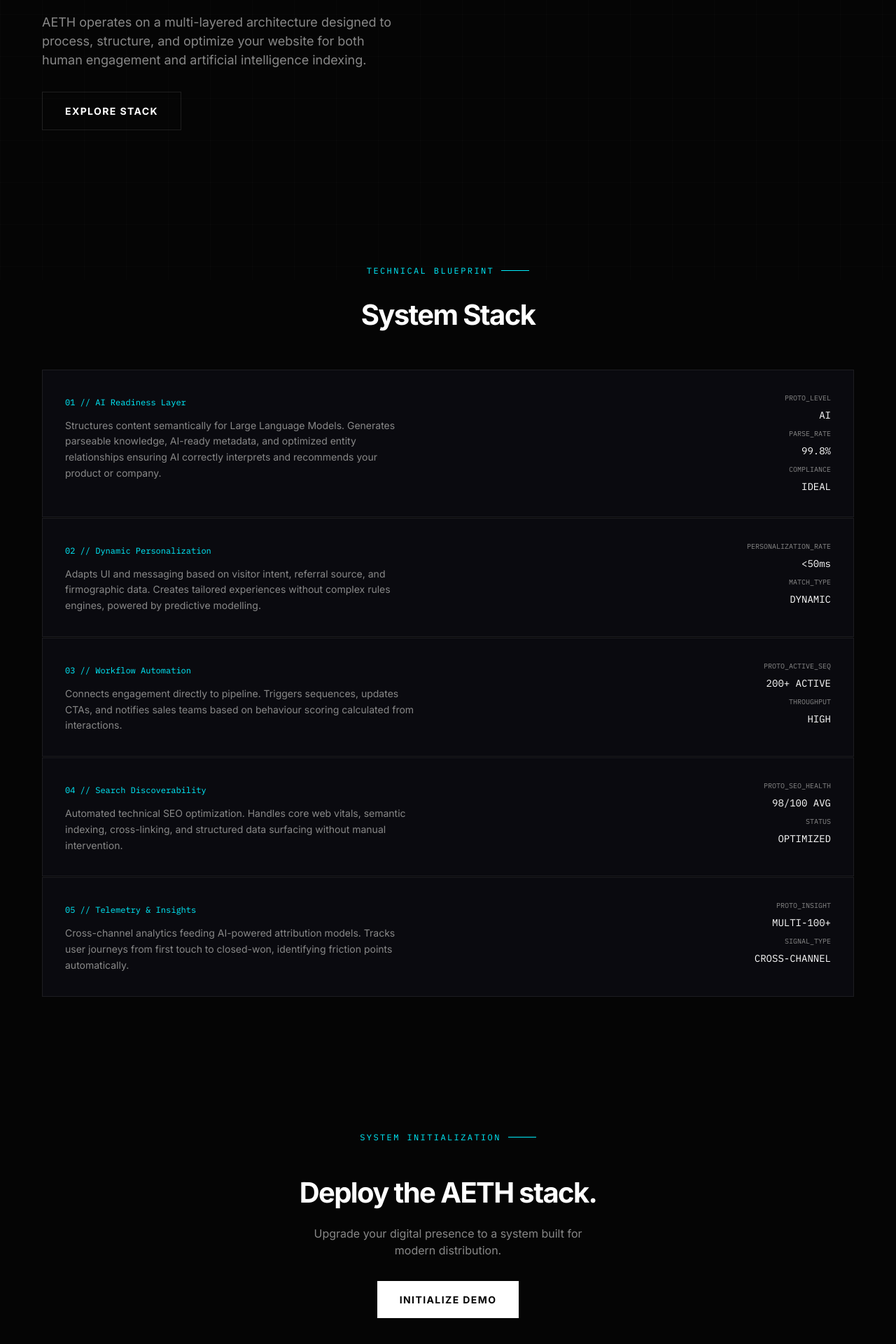
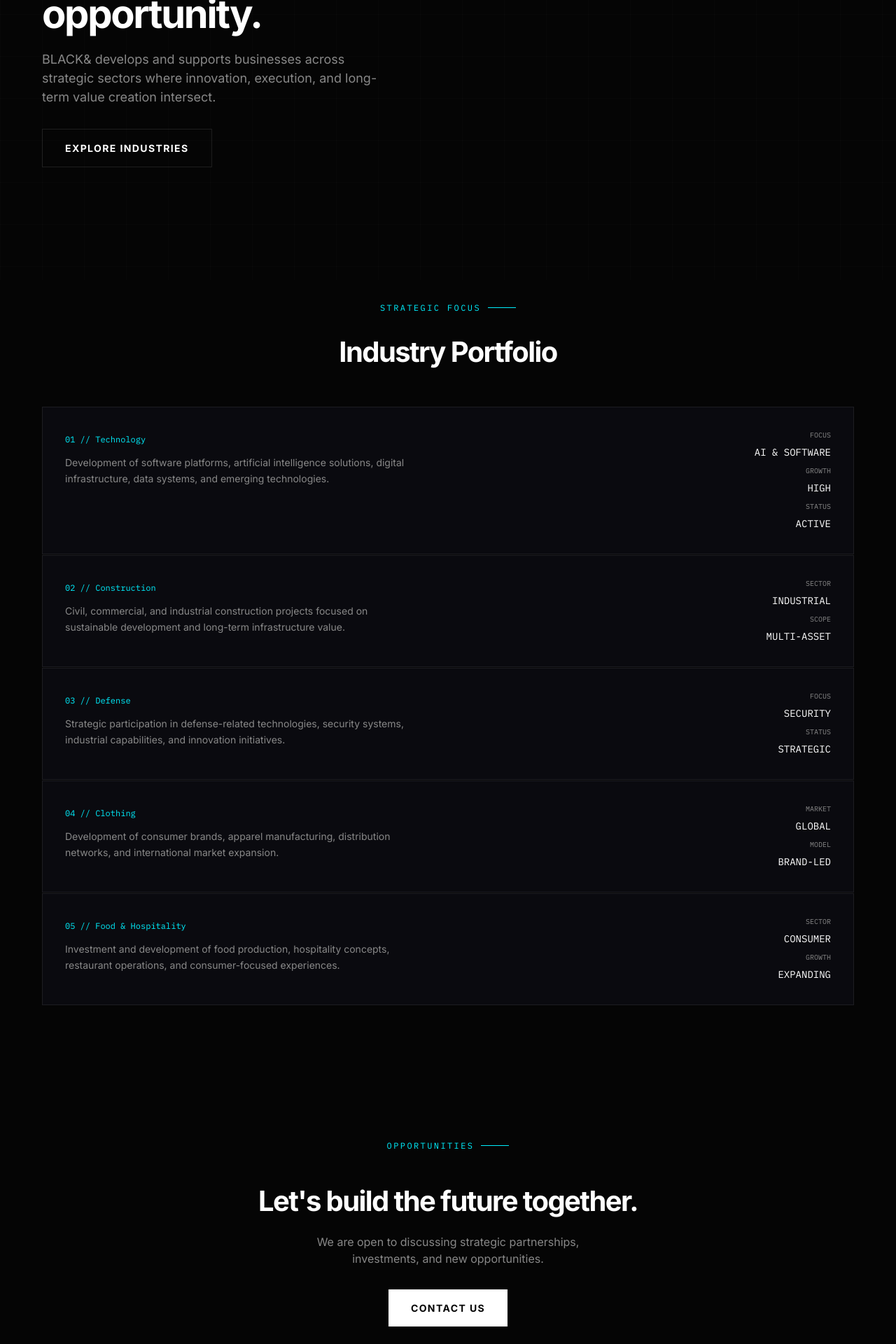
Before and after one commit to blackandb/aeth, a Next.js app: page /features in a window 1280 px wide. Shown: the part 400-2320 px from the top of the page at 70% size. Built offline with nearby package versions, Linux system fonts and the light colour scheme.

Commit message:
Update page.tsx

```diff
--- a/src/app/features/page.tsx
+++ b/src/app/features/page.tsx
@@ -2,39 +2,80 @@ import type { Metadata } from "next";
 import Link from "next/link";
 
 export const metadata: Metadata = {
-  title: "Product Architecture — AETH",
-  description: "Explore the multi-layered architecture behind AETH: AI readiness, personalization, automation, SEO, and telemetry.",
+  title: "Industries — BLACK&",
+  description: "Discover the industries where BLACK& develops businesses, technologies, and long-term strategic opportunities.",
 };
 
 const layers = [
-  { num: "01", cat: "AI Readiness Layer", desc: "Structures content semantically for Large Language Models. Generates parseable knowledge, AI-ready metadata, and optimized entity relationships ensuring AI correctly interprets and recommends your product or company.", metrics: [{ label: "Proto_Level", val: "AI" }, { label: "Parse_Rate", val: "99.8%" }, { label: "Compliance", val: "IDEAL" }] },
-  { num: "02", cat: "Dynamic Personalization", desc: "Adapts UI and messaging based on visitor intent, referral source, and firmographic data. Creates tailored experiences without complex rules engines, powered by predictive modelling.", metrics: [{ label: "Personalization_Rate", val: "<50ms" }, { label: "Match_Type", val: "DYNAMIC" }] },
-  { num: "03", cat: "Workflow Automation", desc: "Connects engagement directly to pipeline. Triggers sequences, updates CTAs, and notifies sales teams based on behaviour scoring calculated from interactions.", metrics: [{ label: "Proto_Active_Seq", val: "200+ ACTIVE" }, { label: "Throughput", val: "HIGH" }] },
-  { num: "04", cat: "Search Discoverability", desc: "Automated technical SEO optimization. Handles core web vitals, semantic indexing, cross-linking, and structured data surfacing without manual intervention.", metrics: [{ label: "Proto_Seo_Health", val: "98/100 AVG" }, { label: "Status", val: "OPTIMIZED" }] },
-  { num: "05", cat: "Telemetry & Insights", desc: "Cross-channel analytics feeding AI-powered attribution models. Tracks user journeys from first touch to closed-won, identifying friction points automatically.", metrics: [{ label: "Proto_Insight", val: "MULTI-100+" }, { label: "Signal_Type", val: "CROSS-CHANNEL" }] },
+  {
+    num: "01",
+    cat: "Technology",
+    desc: "Development of software platforms, artificial intelligence solutions, digital infrastructure, data systems, and emerging technologies.",
+    metrics: [
+      { label: "Focus", val: "AI & SOFTWARE" },
+      { label: "Growth", val: "HIGH" },
+      { label: "Status", val: "ACTIVE" },
+    ],
+  },
+  {
+    num: "02",
+    cat: "Construction",
+    desc: "Civil, commercial, and industrial construction projects focused on sustainable development and long-term infrastructure value.",
+    metrics: [
+      { label: "Sector", val: "INDUSTRIAL" },
+      { label: "Scope", val: "MULTI-ASSET" },
+    ],
+  },
+  {
+    num: "03",
+    cat: "Defense",
+    desc: "Strategic participation in defense-related technologies, security systems, industrial capabilities, and innovation initiatives.",
+    metrics: [
+      { label: "Focus", val: "SECURITY" },
+      { label: "Status", val: "STRATEGIC" },
+    ],
+  },
+  {
+    num: "04",
+    cat: "Clothing",
+    desc: "Development of consumer brands, apparel manufacturing, distribution networks, and international market expansion.",
+    metrics: [
+      { label: "Market", val: "GLOBAL" },
+      { label: "Model", val: "BRAND-LED" },
+    ],
+  },
+  {
+    num: "05",
+    cat: "Food & Hospitality",
+    desc: "Investment and development of food production, hospitality concepts, restaurant operations, and consumer-focused experiences.",
+    metrics: [
+      { label: "Sector", val: "CONSUMER" },
+      { label: "Growth", val: "EXPANDING" },
+    ],
+  },
 ];
 
 export default function FeaturesPage() {
   return (
     <>
       <section className="flex min-h-[70vh] flex-col justify-center py-24">
-        <div className="eyebrow">Product Architecture</div>
+        <div className="eyebrow">Industries</div>
         <h1 className="max-w-[500px] text-[56px] font-bold leading-[0.95] tracking-[-0.04em] max-lg:text-[40px] max-md:text-[32px]">
-          The anatomy of a living digital presence.
+          Building across industries with intelligence and opportunity.
         </h1>
         <p className="mt-6 max-w-[500px] text-lg leading-[1.5] text-secondary">
-          AETH operates on a multi-layered architecture designed to process, structure,
-          and optimize your website for both human engagement and artificial intelligence indexing.
+          BLACK& develops and supports businesses across strategic sectors where
+          innovation, execution, and long-term value creation intersect.
         </p>
         <div className="mt-8">
-          <a href="#system-stack" className="btn btn-secondary">Explore Stack</a>
+          <a href="#system-stack" className="btn btn-secondary">Explore Industries</a>
         </div>
       </section>
 
       <section id="system-stack" className="py-24">
         <div className="mb-12 text-center">
-          <div className="eyebrow justify-center">Technical Blueprint</div>
-          <h2 className="mt-4 text-[40px] font-bold tracking-[-0.04em] max-md:text-[28px]">System Stack</h2>
+          <div className="eyebrow justify-center">Strategic Focus</div>
+          <h2 className="mt-4 text-[40px] font-bold tracking-[-0.04em] max-md:text-[28px]">Industry Portfolio</h2>
         </div>
 
         <div className="flex flex-col gap-px">
@@ -58,13 +99,13 @@ export default function FeaturesPage() {
       </section>
 
       <section className="flex flex-col items-center py-24 text-center">
-        <div className="eyebrow justify-center">System Initialization</div>
-        <h2 className="mt-4 text-[40px] font-bold tracking-[-0.04em]">Deploy the AETH stack.</h2>
+        <div className="eyebrow justify-center">Opportunities</div>
+        <h2 className="mt-4 text-[40px] font-bold tracking-[-0.04em]">Let's build the future together.</h2>
         <p className="mt-4 max-w-[440px] text-secondary">
-          Upgrade your digital presence to a system built for modern distribution.
+          We are open to discussing strategic partnerships, investments, and new opportunities.
         </p>
         <div className="mt-8">
-          <Link href="/login" className="btn btn-primary">Initialize Demo</Link>
+          <Link href="/login" className="btn btn-primary">Contact Us</Link>
         </div>
       </section>
     </>
```
